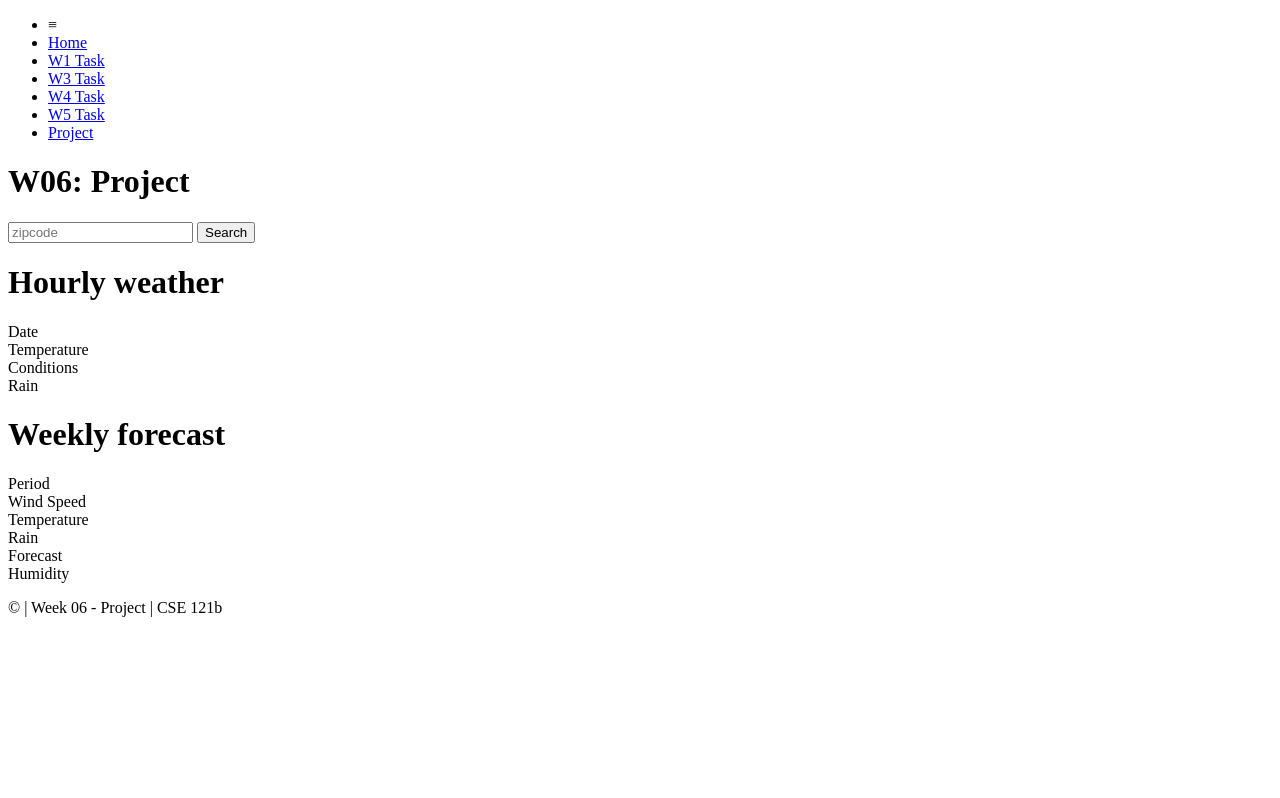
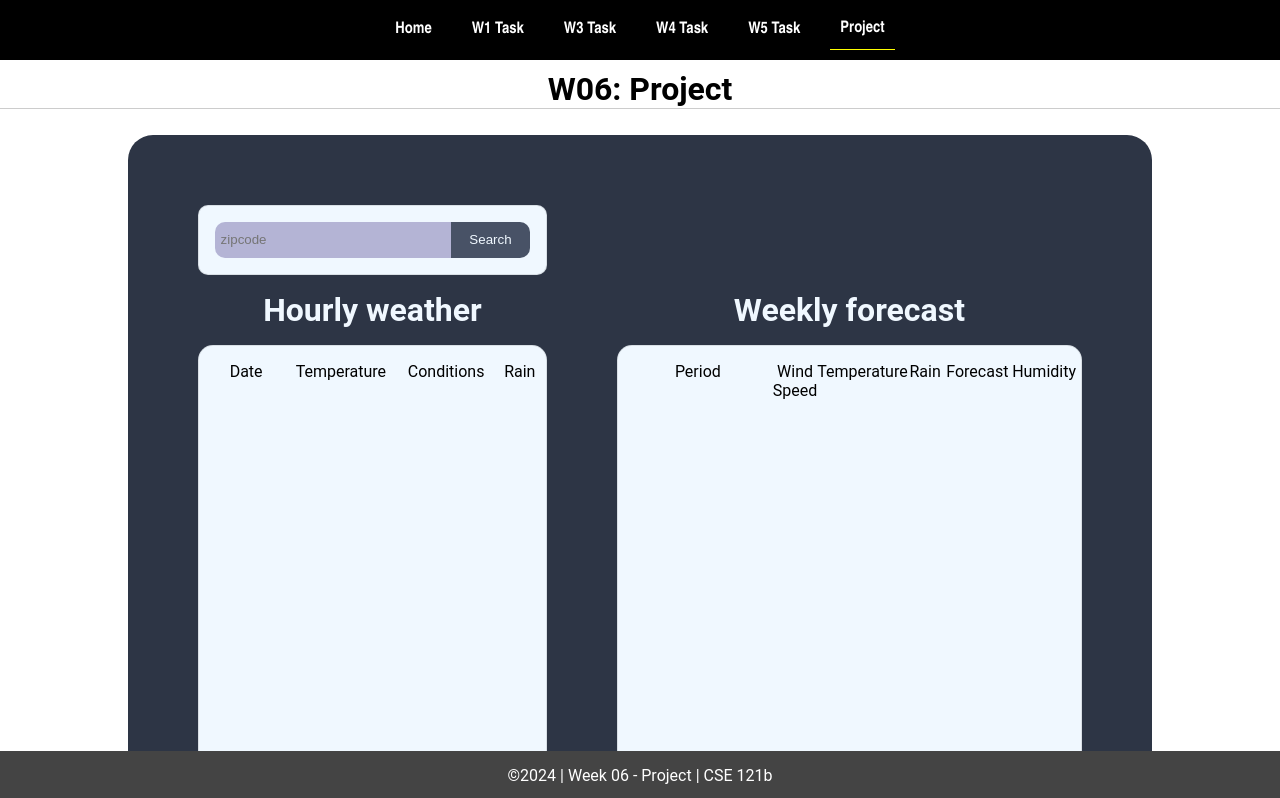
Before and after one commit to Zaphrey/cse121b, a plain HTML site: page project.html in a window 1280 px wide. Shown: the top 798 px of the page. Drawn offline with Linux system fonts and the light colour scheme; the site is published under a folder, as on GitHub Pages, so addresses that start at the root find nothing; no server answers.

Commit message:
Fixed directory issue in html

```diff
--- a/project.html
+++ b/project.html
@@ -4,8 +4,8 @@
     <meta charset="UTF-8">
     <meta name="viewport" content="width=device-width, initial-scale=1.0">
     <title>Document</title>
-    <link rel="stylesheet" href="/styles/main.css">
-    <link rel="stylesheet" href="/styles/weather.css">
+    <link rel="stylesheet" href="styles/main.css">
+    <link rel="stylesheet" href="styles/weather.css">
 </head>
 <body>
     <nav>
@@ -53,7 +53,7 @@
     <footer>
         &copy;<span id="year"></span> | Week 06 - Project | CSE 121b
     </footer>
-    <script src="/scripts/main.js"></script>
+    <script src="scripts/main.js"></script>
     <script src="scripts/weatherapi.js"></script>
 </body>
 </html>
```
